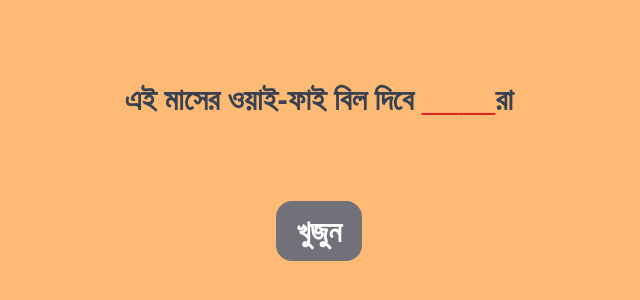
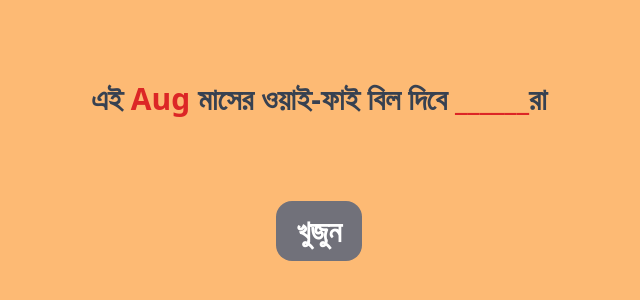
Before and after one commit to Saiful10400/family-wifi-bill-payer-finder., a plain HTML site: page index.html in a window 1280 px wide. Shown: the part 232-532 px from the top of the page, without its empty margins (321-961 px from the left). Drawn offline with nearby package versions, Linux system fonts and the light colour scheme.

Commit message:
minor feature is added

```diff
--- a/index.html
+++ b/index.html
@@ -8,12 +8,16 @@
 </head>
 <body>
     <section class="w-full h-[100vh] flex justify-center items-center flex-col bg-orange-300 px-2" >
-        <h1 class=" leading-[1.5] text-3xl font-extrabold text-gray-700 text-center line">এই মাসের ওয়াই-ফাই বিল দিবে
+        <h1 class=" leading-[1.5] text-3xl font-extrabold text-gray-700 text-center line">এই <span id="TisMOnth" class="text-red-600"></span> মাসের ওয়াই-ফাই বিল দিবে
         <span id="name" class="text-red-600 ">______</span>রা</h1>
         <button class="text-3xl bg-zinc-500 text-white font-semibold py-3 px-5 rounded-2xl mt-20" id="button">খুজুন</button>
     </section>
 
     <script>
+            const thisMOnth=Date().split(" ")[1]
+
+
+        document.getElementById("TisMOnth").innerText= thisMOnth
         document.getElementById("button").addEventListener("click",function(){
 
             const nusrat=[ 'Jan', 'Apr', 'Jul', 'Oct' ]
@@ -21,7 +25,7 @@
             const shepa=[ 'Mar', 'Jun', 'Sep', 'Dec' ]
 
             // const thisMOnth=Date().split(" ")[1]
-            const thisMOnth="Feb"
+
 
             let datePlace=document.getElementById("name")
 
```
